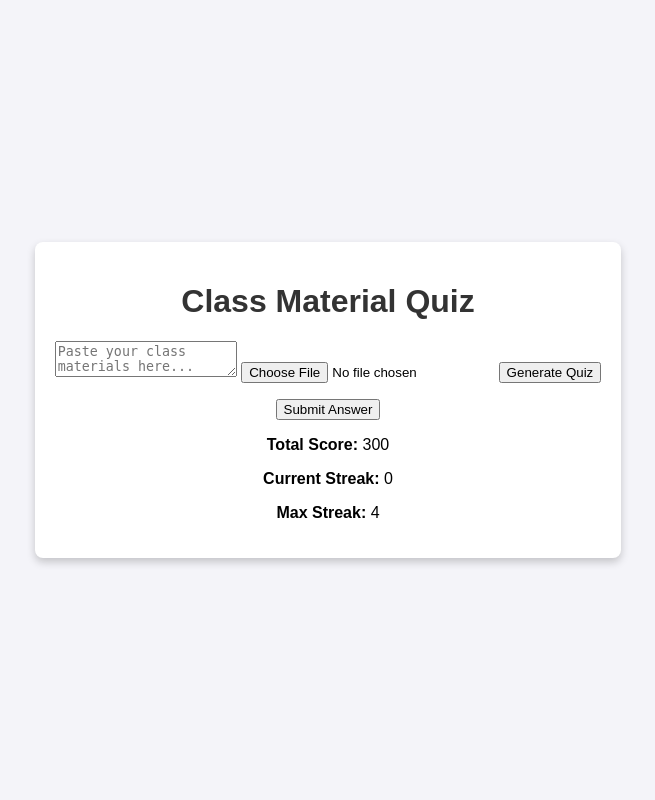
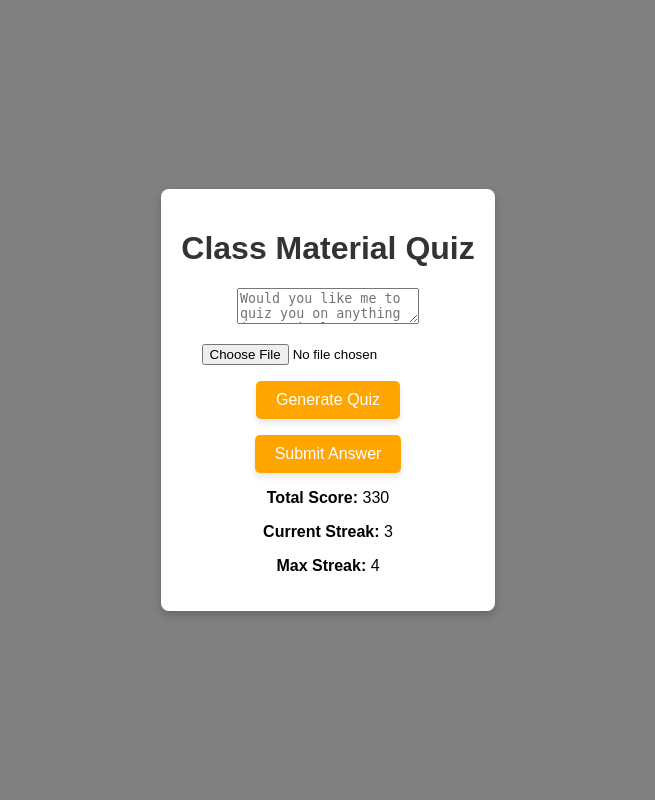
Before and after one commit to MustardWombat/AcePace, a Flask app: page / in a window 1280 px wide. Shown: the whole page, without its empty margins (312-967 px from the left). Run offline with Flask 3, Linux system fonts and the light colour scheme.

Commit message:
changes to styling and logic

```diff
--- a/static/styles.css
+++ b/static/styles.css
@@ -1,6 +1,6 @@
 body {
     font-family: Arial, sans-serif;
-    background-color: #f4f4f9;
+    background-color: grey;
     display: flex;
     justify-content: center;
     align-items: center;
@@ -26,3 +26,25 @@ a {
     color: #007bff;
     text-decoration: none;
 }
+
+button {
+    background-color: orange; /* Purple background */
+    color: white; /* White text */
+    border: none; /* Remove default border */
+    border-radius: 5px; /* Rounded corners */
+    padding: 10px 20px; /* Vertical and horizontal padding */
+    font-size: 16px; /* Font size */
+    cursor: pointer; /* Pointer cursor on hover */
+    transition: background-color 0.3s, transform 0.2s; /* Smooth transitions */
+    box-shadow: 0 4px 6px rgba(0, 0, 0, 0.1); /* Subtle shadow */
+}
+
+button:hover {
+    background-color: #3700b3; /* Darker purple on hover */
+    transform: translateY(-4px); /* Lift effect on hover */
+}
+
+button:active {
+    transform: translateY(0); /* Reset lift effect on click */
+    box-shadow: 0 2px 4px rgba(0, 0, 0, 0.2); /* Deeper shadow on click */
+}
--- a/templates/index.html
+++ b/templates/index.html
@@ -10,10 +10,10 @@
         <h1>Class Material Quiz</h1>
 
         <!-- Textarea for Class Material Input -->
-        <textarea id="classMaterial" placeholder="Paste your class materials here..."></textarea>
+        <p><textarea id="classMaterial" placeholder="Would you like me to quiz you on anything in particular?"></textarea></p>
 
         <!-- File Input for PDF Upload -->
-        <input type="file" id="pdfFile" accept="application/pdf">
+        <p><input type="file" id="pdfFile" accept="application/pdf"></p>
 
         <button onclick="generateQuiz()">Generate Quiz</button>
 
--- a/user_scores.csv
+++ b/user_scores.csv
@@ -67,3 +67,7 @@ N/A,A) Titans,A) Titans,Correct!,1
 1,"Peace, love, and freedom","Peace, love, and freedom",Correct!
 2,"Bell bottoms, tie-dye clothing, and long hair","Bell bottoms, tie-dye clothing, and long hair",Correct!
 3,"Bob Dylan, ""Blowin' In The Wind"" (1962)","Cass Elliot, ""Make Your Own Kind of Music""","Incorrect, try again!"
+1,Germany,Soviet Union,"Incorrect, try again!"
+2,Plunged many countries into recession and poverty,Plunged many countries into recession and poverty,Correct!
+1,To deliver sperm,To deliver sperm,Correct!
+2,Two,Two,Correct!
```
